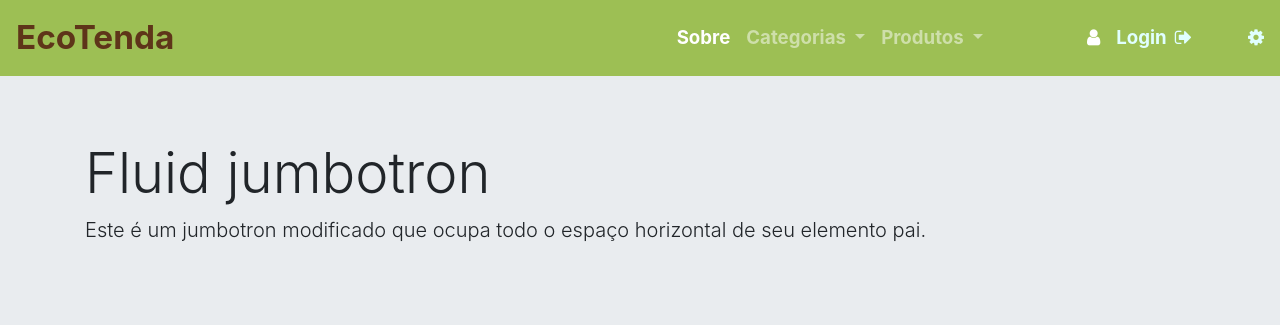
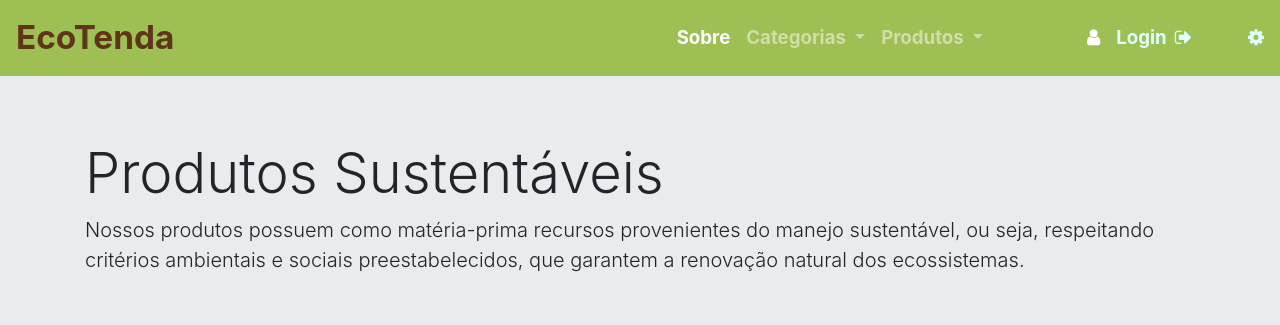
Before and after one commit to EcoTenda/Projeto-Integrador-fe, an Angular app: page /landing-page in a window 1280 px wide. Shown: the top 325 px of the page. Built offline with nearby package versions, Linux system fonts and the light colour scheme; no server answers.

Commit message:
Ajustes na lnading-page

```diff
--- a/src/app/footer/footer.component.css
+++ b/src/app/footer/footer.component.css
@@ -19,6 +19,6 @@
 }
 
 .background-image{
-    background: url(https://i.imgur.com/eGt4aSo.png);
+    background-image: url(https://i.imgur.com/eGt4aSo.png);
     background-size: auto;
 }
--- a/src/app/landing-page/landing-page.component.html
+++ b/src/app/landing-page/landing-page.component.html
@@ -1,7 +1,7 @@
 <div class="jumbotron jumbotron-fluid m-0">
     <div class="container">
-        <h1 class="display-4">Fluid jumbotron</h1>
-        <p class="lead">Este é um jumbotron modificado que ocupa todo o espaço horizontal de seu elemento pai.
+        <h1 class="display-4">Produtos Sustentáveis</h1>
+        <p class="lead">Nossos produtos possuem como matéria-prima recursos provenientes do manejo sustentável, ou seja, respeitando critérios ambientais e sociais preestabelecidos, que garantem a renovação natural dos ecossistemas.
         </p>
     </div>
 </div>
@@ -14,13 +14,13 @@
     </ol>
     <div class="carousel-inner">
         <div class="carousel-item active">
-            <img class="d-block w-100 " src="../../assets/img/eco1.jpg" alt="Primeiro Slide">
+            <img class="d-block w-100 " src="https://i.imgur.com/v1LNqmH.jpg" alt="Primeiro Slide" height="500px" width="300px">
         </div>
         <div class="carousel-item">
-            <img class="d-block w-100" src="../../assets/img/eco2.jpg" alt="Segundo Slide">
+            <img class="d-block w-100" src="https://i.imgur.com/krSZ28R.jpg" alt="Segundo Slide" height="500px" width="300px">
         </div>
         <div class="carousel-item">
-            <img class="d-block w-100" src="../../assets/img/eco1.jpg" alt="Terceiro Slide">
+            <img class="d-block w-100" src="https://i.imgur.com/Ja53TiM.jpg" alt="Terceiro Slide" height="500px" width="300px">
         </div>
     </div>
     <a class="carousel-control-prev" href="#carouselExampleIndicators" role="button" data-slide="prev">
```
